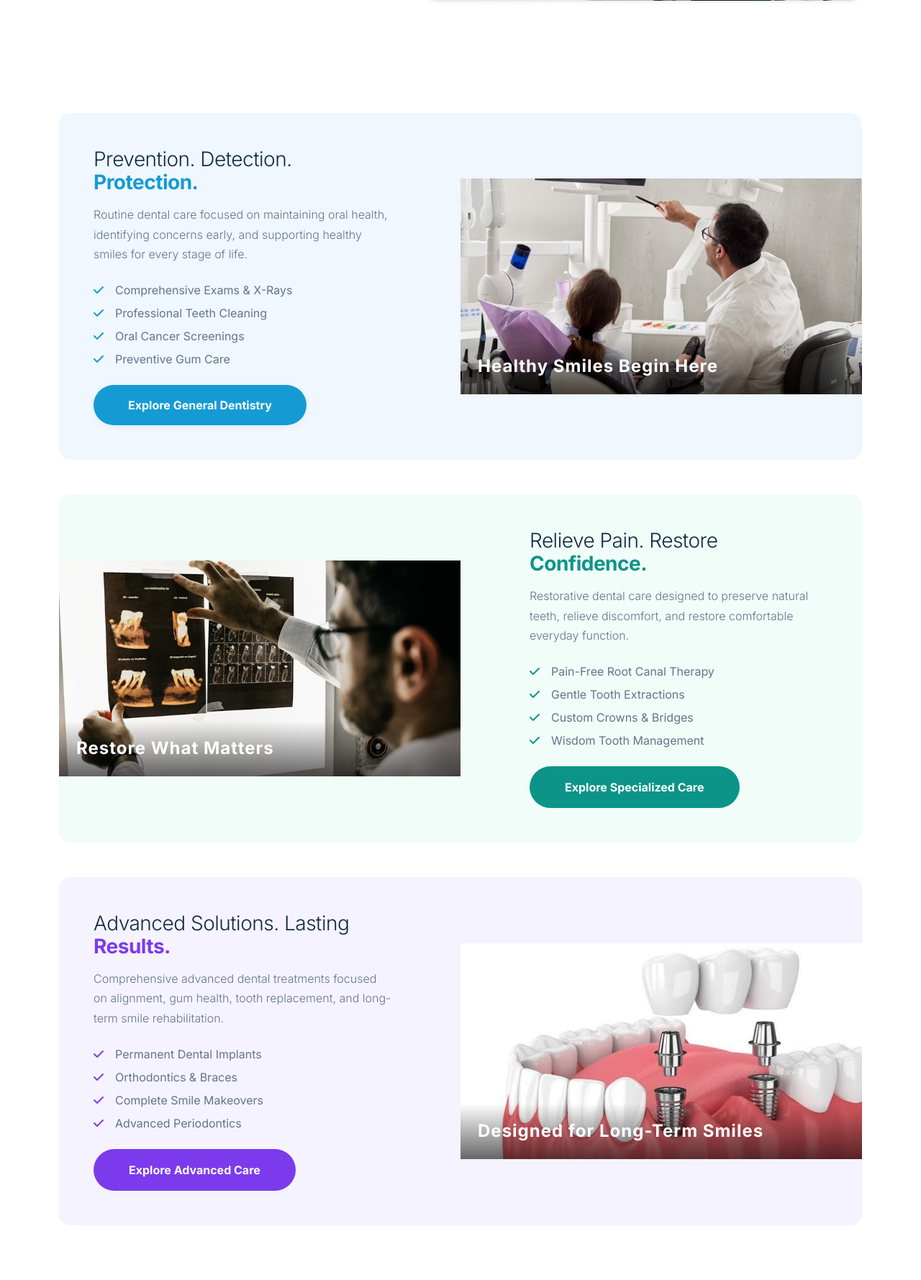
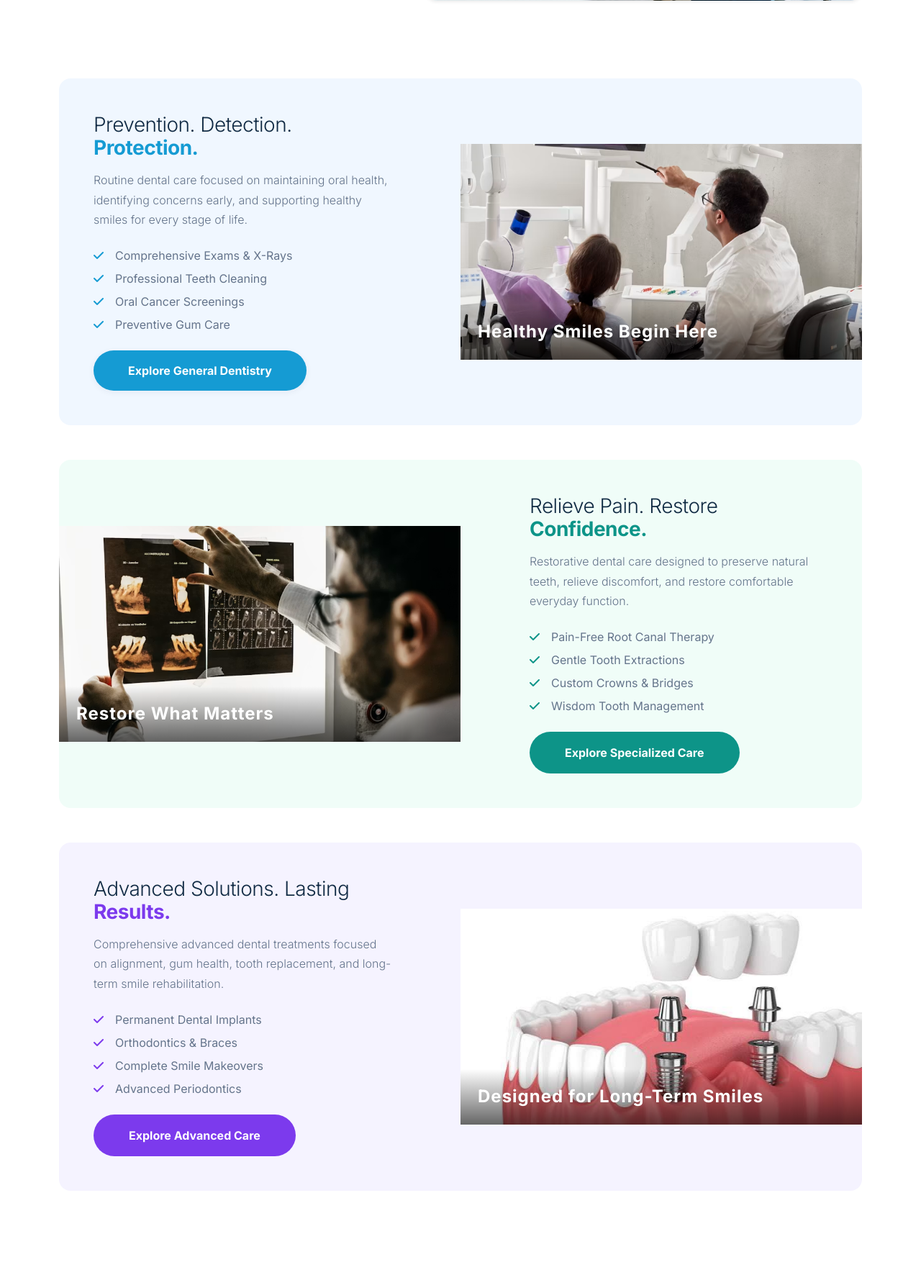
Before and after one commit to gangasagar12/carefirst-dental-clinic, a Django app: page /treatments/ in a window 1280 px wide. Shown: the part 907-2686 px from the top of the page at 72% size. Run offline with Django 5.2, Linux system fonts and the light colour scheme.

Commit message:
Fix: Remove excessive vertical padding and margins from all containers

```diff
--- a/templates/pages/treatments_partials/emergency_banner.html
+++ b/templates/pages/treatments_partials/emergency_banner.html
@@ -6,7 +6,7 @@
     <!-- Gradient Overlay -->
     <div class="position-absolute top-0 start-0 w-100 h-100" style="background: linear-gradient(135deg, rgba(15, 23, 42, 0.95) 0%, rgba(21, 155, 211, 0.85) 100%); z-index: 1;"></div>
 
-    <div class="container py-5 my-lg-4 position-relative" style="z-index: 2;">
+    <div class="container position-relative" style="z-index: 2;">
         <div class="row justify-content-center text-center">
             <div class="col-lg-8 fade-up">
                 <h1 class="editorial-heading h2 text-white mb-3 fw-bold">
--- a/templates/pages/treatments_partials/featured_treatments_grid.html
+++ b/templates/pages/treatments_partials/featured_treatments_grid.html
@@ -1,6 +1,6 @@
 {% load static %}
 <section class="featured-treatments py-5 bg-white">
-    <div class="container py-5 my-lg-4">
+    <div class="container">
         <div class="mb-5 fade-up">
             <h1 class="editorial-heading h2 text-navy">
                 Featured <strong class="text-primary">Treatments</strong>
--- a/templates/pages/treatments_partials/patient_journey.html
+++ b/templates/pages/treatments_partials/patient_journey.html
@@ -1,6 +1,6 @@
 {% load static %}
 <section class="patient-journey py-5 bg-white border-bottom border-light">
-    <div class="container py-5 my-lg-4">
+    <div class="container">
         <div class="text-center mb-5 pb-lg-4 fade-up">
             <h1 class="editorial-heading h2 text-navy mb-4">
                 Your Journey to a <strong class="text-primary">Healthier Smile</strong>
--- a/templates/pages/treatments_partials/signature_treatment.html
+++ b/templates/pages/treatments_partials/signature_treatment.html
@@ -1,7 +1,7 @@
 {% load static %}
 <!-- Signature Treatment 1: Root Canal -->
 <section class="signature-treatment py-5 bg-white overflow-hidden" id="specialized">
-    <div class="container py-5 my-lg-4">
+    <div class="container">
         <div class="row align-items-center g-3">
             <div class="col-lg-5 hover-zoom-img rounded-4 overflow-hidden fade-up">
                 <img src="{% static 'serices-image/rct_feat_tech.png' %}" alt="Root Canal Treatment" class="img-fluid w-100 object-fit-cover" style="height: 350px; border-radius: 12px;">
@@ -29,7 +29,7 @@
 
 <!-- Signature Treatment 2: Dental Implants -->
 <section class="signature-treatment py-5 overflow-hidden" style="background-color: #F8FAFC;" id="advanced">
-    <div class="container py-5 my-lg-4">
+    <div class="container">
         <div class="row align-items-center g-3">
             <div class="col-lg-7 order-2 order-lg-1 fade-up" style="animation-delay: 0.2s;">
                 <div class="pe-lg-5">
@@ -55,7 +55,7 @@
 
 <!-- Signature Treatment 3: Teeth Whitening -->
 <section class="signature-treatment py-5 overflow-hidden" style="background: linear-gradient(135deg, #F0F7FF 0%, #FFFFFF 100%);" id="general">
-    <div class="container py-5 my-lg-4">
+    <div class="container">
         <div class="row align-items-center g-3">
             <div class="col-lg-5 hover-zoom-img rounded-4 overflow-hidden fade-up">
                 <img src="{% static 'serices-image/after_smile.png' %}" alt="Teeth Whitening" class="img-fluid w-100 object-fit-cover" style="height: 350px; border-radius: 12px;">
--- a/templates/pages/treatments_partials/treatment_category_card.html
+++ b/templates/pages/treatments_partials/treatment_category_card.html
@@ -1,6 +1,6 @@
 {% load static %}
 <section class="treatment-categories py-5 bg-white">
-    <div class="container py-5">
+    <div class="container">
 
         <!-- Category 1: General & Diagnostic -->
         <div class="row align-items-center g-0 mb-5 overflow-hidden rounded-4 fade-up" style="background-color: #F0F7FF;">
--- a/templates/pages/treatments_partials/treatment_faq.html
+++ b/templates/pages/treatments_partials/treatment_faq.html
@@ -1,6 +1,6 @@
 {% load static %}
 <section class="treatment-faq py-5 bg-white">
-    <div class="container py-5 my-lg-4">
+    <div class="container">
         <div class="row justify-content-center">
             <div class="col-lg-8">
                 <div class="text-center mb-5 pb-lg-3 fade-up">
--- a/templates/pages/treatments_partials/treatments_cta.html
+++ b/templates/pages/treatments_partials/treatments_cta.html
@@ -1,6 +1,6 @@
 {% load static %}
 <section class="treatments-cta py-5 text-center" style="background: linear-gradient(135deg, #F0F7FF 0%, #E0F2FE 100%);">
-    <div class="container py-5 my-lg-5 fade-up">
+    <div class="container fade-up">
         <h1 class="editorial-heading h2 text-navy mb-3">
             Ready to Care for Your <strong class="text-primary">Smile?</strong>
         </h1>
--- a/templates/pages/treatments_partials/why_carefirst_treatment.html
+++ b/templates/pages/treatments_partials/why_carefirst_treatment.html
@@ -1,6 +1,6 @@
 {% load static %}
 <section class="why-carefirst py-5" style="background-color: #F0F7FF;">
-    <div class="container py-5 my-lg-5">
+    <div class="container">
         <div class="text-center mb-5 pb-lg-5 fade-up">
             <h1 class="editorial-heading h2 text-navy">
                 Care You Can Trust. Results You Can <strong class="text-primary">See.</strong>
```
